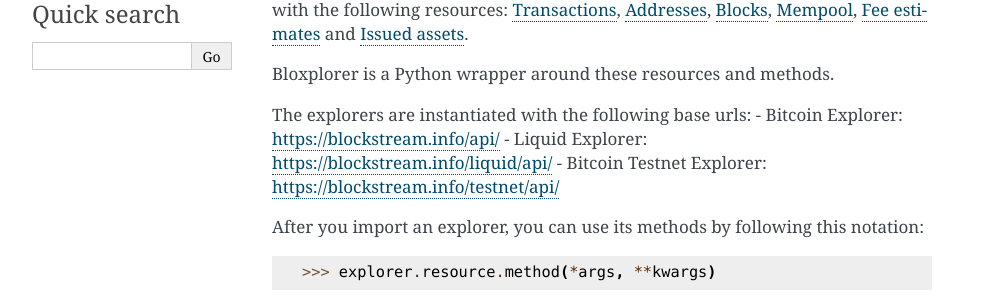
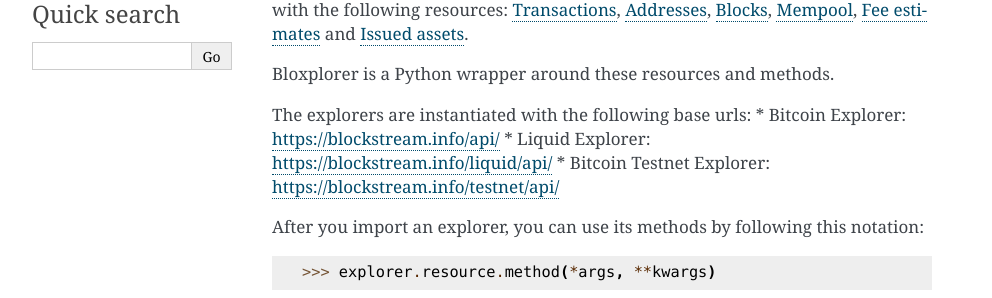
Before and after one commit to valinsky/bloxplorer, a Sphinx documentation site: the page built from docs/api.rst, in a window 1280 px wide. Shown: the part 129-427 px from the top of the page, without its empty margins (148-1140 px from the left). Built offline with Sphinx 7.4.7, drawn with Linux system fonts in a browser that asks for light colours.

Commit message:
create list

```diff
--- a/docs/api.rst
+++ b/docs/api.rst
@@ -15,9 +15,9 @@
 Bloxplorer is a Python wrapper around these resources and methods.
 
 The explorers are instantiated with the following base urls:
-- Bitcoin Explorer: https://blockstream.info/api/
-- Liquid Explorer: https://blockstream.info/liquid/api/
-- Bitcoin Testnet Explorer: https://blockstream.info/testnet/api/
+* Bitcoin Explorer: https://blockstream.info/api/
+* Liquid Explorer: https://blockstream.info/liquid/api/
+* Bitcoin Testnet Explorer: https://blockstream.info/testnet/api/
 
 After you import an explorer, you can use its methods by following this notation:
 
```
